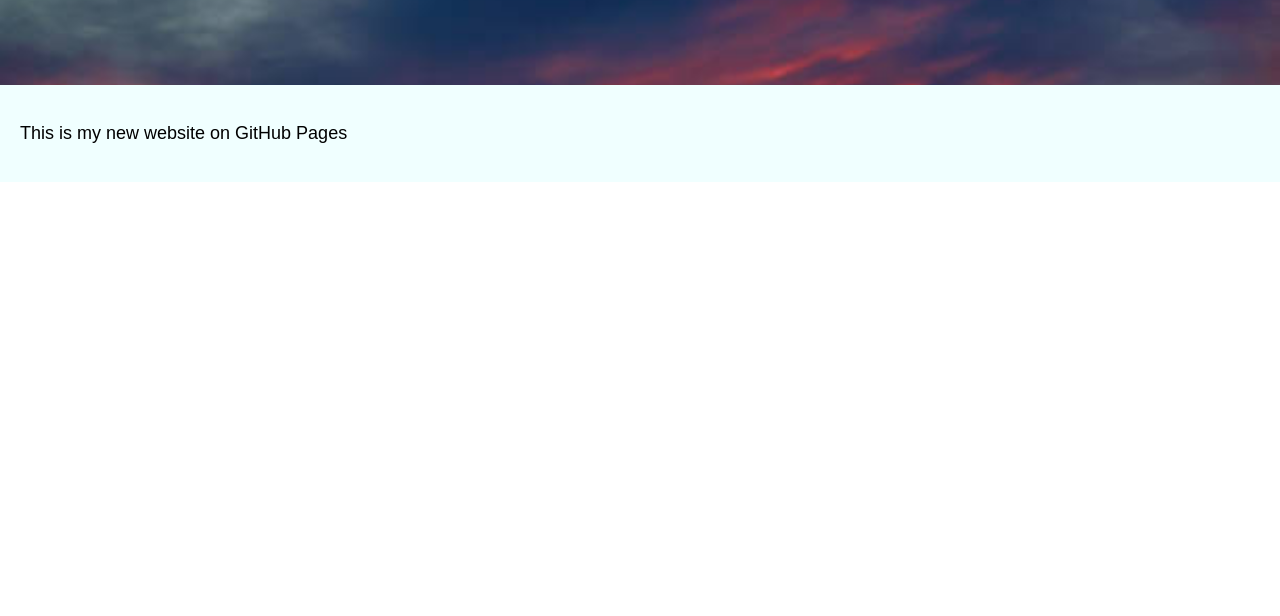
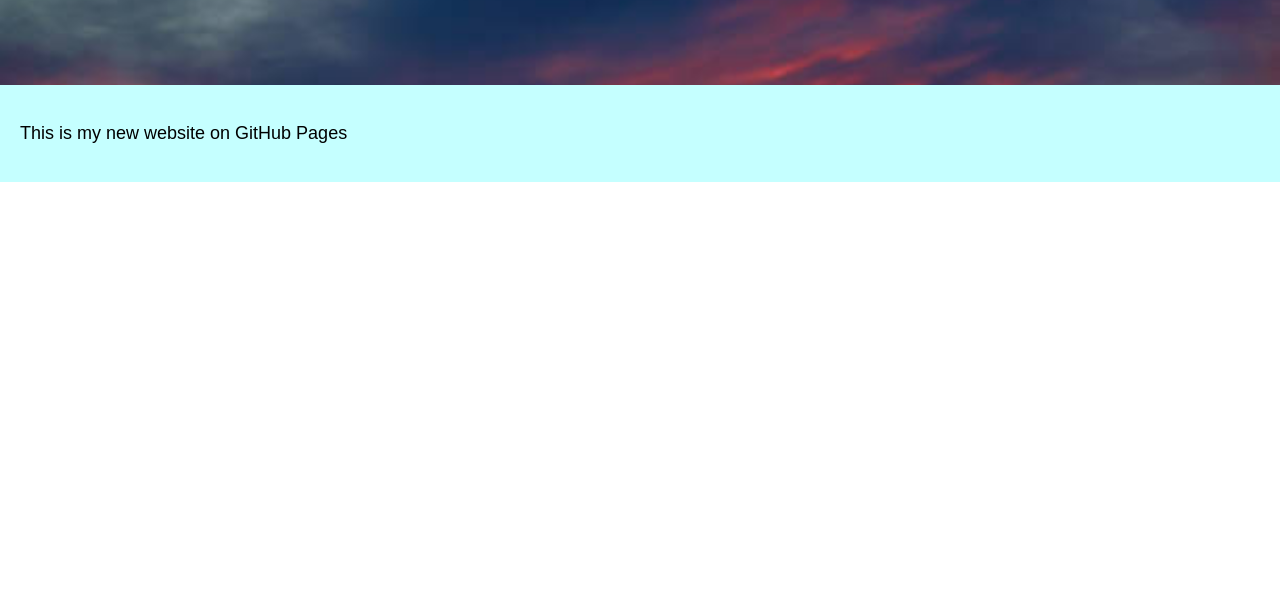
Before and after one commit to Jacksonf1204/Jacksonf1204.github.io, a plain HTML site: page index.html in a window 1280 px wide. Shown: the part 184-800 px from the top of the page. Drawn offline with Linux system fonts and the light colour scheme.

Commit message:
Update index.html

```diff
--- a/index.html
+++ b/index.html
@@ -23,7 +23,7 @@
 
             .content {
                 padding: 20px;
-                background-color: azure;
+                background-color: rgb(197, 255, 255);
                 color: black;
                 font-size: 18px;
             }
```
